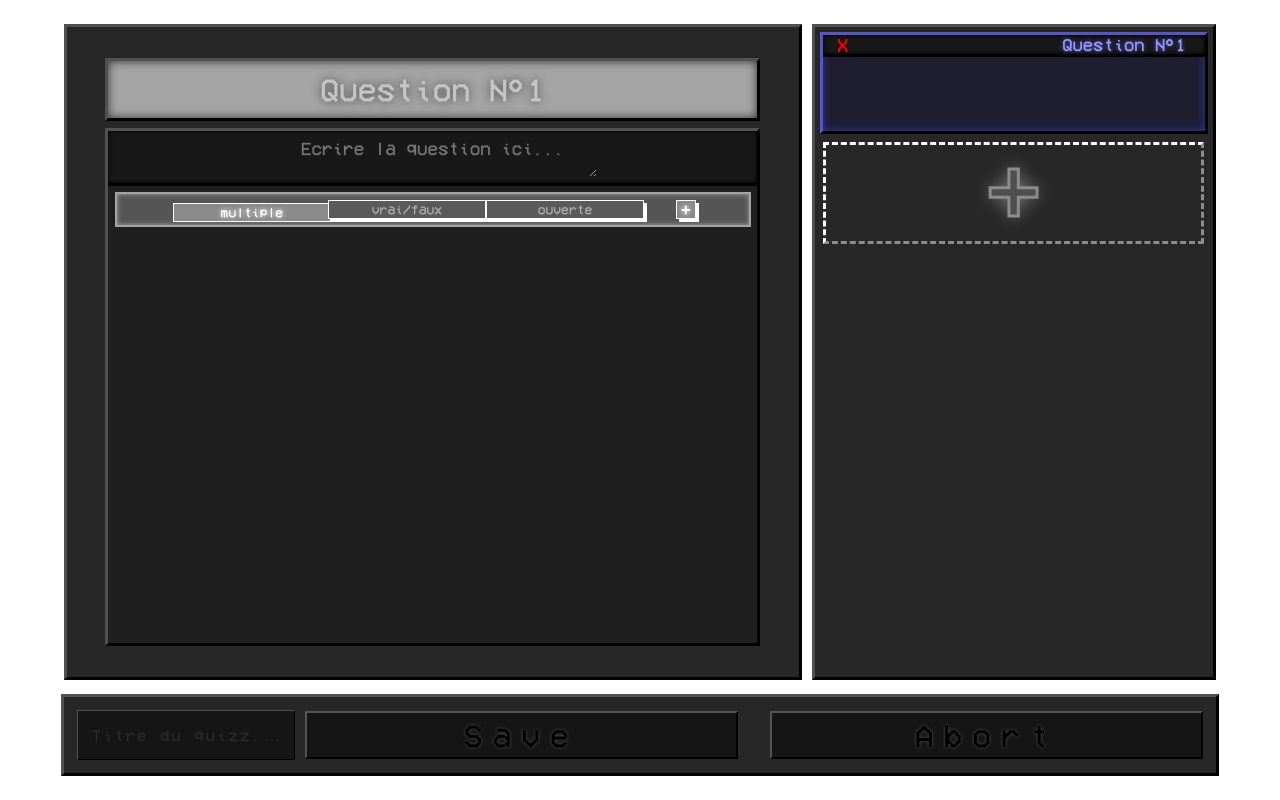
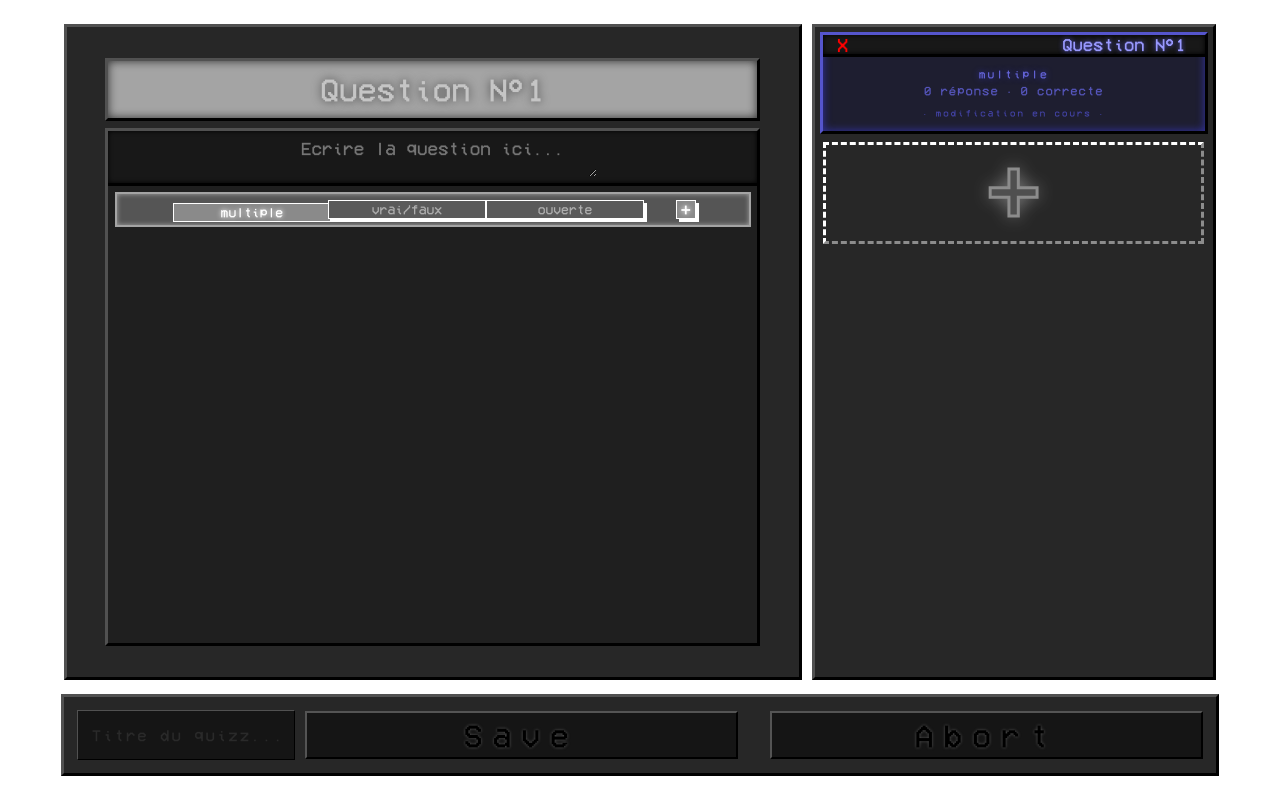
Before and after one commit to SkylePaf/Quizzap, a website: page src/scenes/QuizzCreator/QuizzCreator.html in a window 1280 px wide. Drawn offline with Linux system fonts and the light colour scheme.

Commit message:
Question preview fixes

```diff
--- a/src/scenes/QuizzCreator/QuizzCreator.html
+++ b/src/scenes/QuizzCreator/QuizzCreator.html
@@ -97,6 +97,7 @@
                             <button class="ExitButton">X</button>
                             <p class="QuestionTitle">Question N°1</p>
                         </section>
+                        <div class="MiniQuestionBody"></div>
                     </div>
                     <div class="AddObject" id="add_question">
                         <p class="Plus">+</p>
--- a/src/scenes/QuizzCreator/index.js
+++ b/src/scenes/QuizzCreator/index.js
@@ -157,20 +157,25 @@ function updateMiniSummary(index) {
     const mini  = minis[index];
     if (!mini) return;
 
-    let body = mini.querySelector(".MiniQuestionBody");
-    if (!body) {
-        body           = document.createElement("div");
-        body.className = "MiniQuestionBody";
-        mini.appendChild(body);
+    const body   = mini.querySelector(".MiniQuestionBody");
+    if (!body) return;
+
+    let badge  = body.querySelector(".MiniTypeBadge");
+    let detail = body.querySelector(".MiniDetail");
+
+    if (!badge) {
+        badge          = document.createElement("div");
+        badge.className = "MiniTypeBadge";
+        body.appendChild(badge);
+    }
+    if (!detail) {
+        detail          = document.createElement("div");
+        detail.className = "MiniDetail";
+        body.appendChild(detail);
     }
 
     const q = questionsData[index];
-    body.innerHTML = "";
-
-    const badge   = document.createElement("span");
-    const detail  = document.createElement("span");
-    badge.className  = "MiniTypeBadge";
-    detail.className = "MiniDetail";
+    if (!q) return;
 
     if (q.type === TYPE_OUVERTE) {
         badge.textContent  = "ouverte";
@@ -186,9 +191,6 @@ function updateMiniSummary(index) {
         const correctCount = q.answers?.filter(a => a.isCorrect).length || 0;
         detail.textContent = `${count} réponse${count > 1 ? "s" : ""}  ·  ${correctCount} correcte${correctCount > 1 ? "s" : ""}`;
     }
-
-    body.appendChild(badge);
-    body.appendChild(detail);
 }
 
 function updateAllMiniSummaries() {
@@ -480,6 +482,8 @@ function createMiniQuestion(questionNumber) {
     const button  = document.createElement("button");
     const title   = document.createElement("p");
     const body    = document.createElement("div");
+    const badge   = document.createElement("div");
+    const detail  = document.createElement("div");
 
     div.className      = "QuestionMini";
     section.className  = "MiniQuestionHeader";
@@ -488,8 +492,14 @@ function createMiniQuestion(questionNumber) {
     title.className    = "QuestionTitle";
     title.textContent  = `Question N°${questionNumber}`;
     body.className     = "MiniQuestionBody";
-    body.textContent   = "multiple  ·  0 rép.  ·  0 ✓";
+    badge.className    = "MiniTypeBadge";
+    detail.className   = "MiniDetail";
 
+    badge.textContent  = "multiple";
+    detail.textContent = "0 réponse  ·  0 correcte";
+
+    body.appendChild(badge);
+    body.appendChild(detail);
     section.appendChild(button);
     section.appendChild(title);
     div.appendChild(section);
@@ -649,6 +659,7 @@ document.getElementById("add_question").addEventListener("click", () => {
         newQuestion.style.height    = "15%";
         newQuestion.style.opacity   = "1";
         newQuestion.style.transform = "";
+        updateMiniSummary(newIndex);
         switchToQuestion(newIndex);
     }, ANIMATION_DELAY_MS);
 });
@@ -723,8 +734,8 @@ window.addEventListener("load", () => {
 
     if (wasEditing) {
         loadQuestion(0);
-        updateAllMiniSummaries();
     }
+    updateAllMiniSummaries();
 
     setupQuestionDeletion();
     setupAnswerDeletion();
--- a/src/scenes/QuizzCreator/style.css
+++ b/src/scenes/QuizzCreator/style.css
@@ -801,24 +801,24 @@ footer>button {
   flex-direction: column;
   align-items: center;
   justify-content: center;
-  gap: 6px;
+  gap: 5px;
   padding: 6px 10px;
   overflow: hidden;
 }
 
 .MiniTypeBadge {
-  font-size: 75%;
+  font-size: 72%;
   letter-spacing: 2px;
-  color: #383838;
-  text-transform: lowercase;
+  color: #555555;
   transition: color 0.3s ease;
   white-space: nowrap;
+  text-align: center;
 }
 
 .MiniDetail {
-  font-size: 80%;
+  font-size: 78%;
   letter-spacing: 1px;
-  color: #262626;
+  color: #444444;
   text-align: center;
   overflow: hidden;
   text-overflow: ellipsis;
@@ -828,20 +828,36 @@ footer>button {
 }
 
 .QuestionMini.current .MiniTypeBadge {
-  color: #5555cc;
+  color: #6666dd;
   text-shadow: #3333aa 0 0 6px;
 }
 
 .QuestionMini.current .MiniDetail {
-  color: #4040aa;
+  color: #5555bb;
 }
 
-.QuestionMini:hover .MiniTypeBadge {
-  color: #555555;
+.QuestionMini.current .MiniQuestionBody::after {
+  content: "· modification en cours ·";
+  display: block;
+  font-size: 58%;
+  letter-spacing: 2px;
+  color: #4444aa;
+  text-align: center;
+  margin-top: 4px;
+  animation: editing_pulse 2s ease-in-out infinite;
 }
 
-.QuestionMini:hover .MiniDetail {
-  color: #404040;
+@keyframes editing_pulse {
+  0%, 100% { opacity: 0.4; }
+  50%       { opacity: 1;   }
+}
+
+.QuestionMini:hover:not(.current) .MiniTypeBadge {
+  color: #707070;
+}
+
+.QuestionMini:hover:not(.current) .MiniDetail {
+  color: #606060;
 }
 
 .MultiCorrectToggle {
```
Also changed, not shown: 1 other file.
